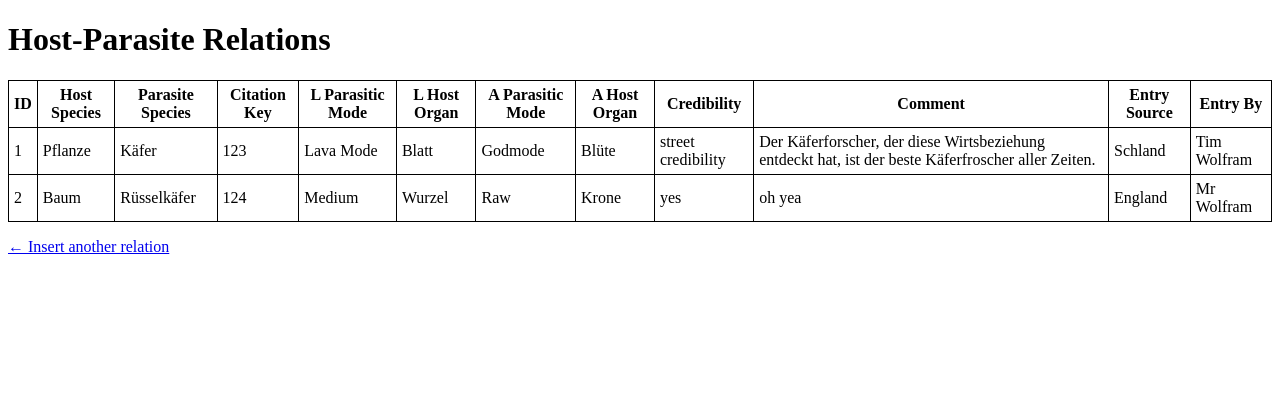
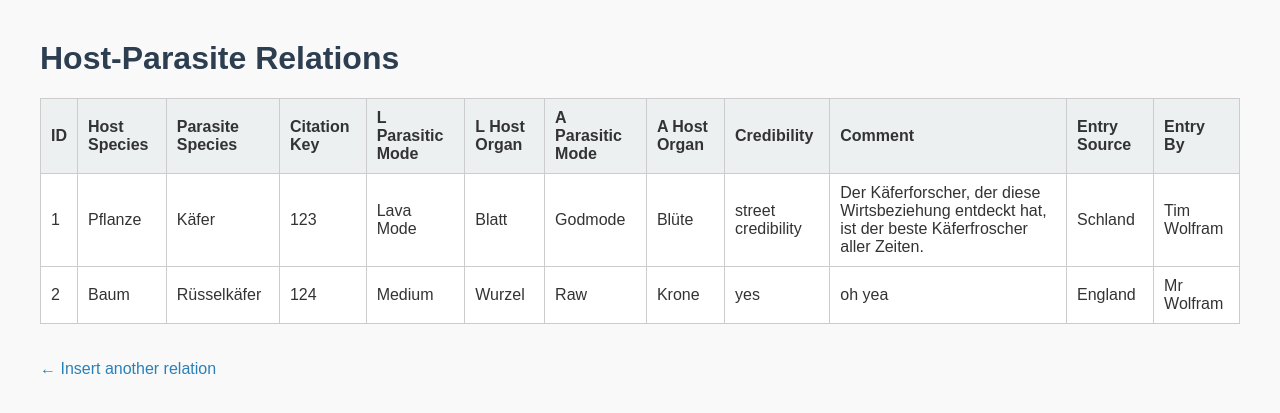
Before and after one commit to twolfra/CurculioBase, a Flask app: page /relations in a window 1280 px wide. Shown: the top 413 px of the page. Run offline with Flask 3, Linux system fonts and the light colour scheme; data comes from the database, SQL or seed files in the repository.

Commit message:
improved layout

```diff
--- a/app/__init__.py
+++ b/app/__init__.py
@@ -2,7 +2,7 @@ from flask import Flask
 from .models import db
 
 def create_app():
-    app = Flask(__name__)
+    app = Flask(__name__, static_folder='../static')
     app.config.from_pyfile('../config.py')
 
     db.init_app(app)
--- a/app/templates/insert_relation.html
+++ b/app/templates/insert_relation.html
@@ -2,9 +2,11 @@
 <html>
 <head>
     <title>Insert Host-Parasite Relation</title>
+    <link rel="stylesheet" href="{{ url_for('static', filename='style.css') }}">
 </head>
 <body>
     <h1>Insert Host-Parasite Relation</h1>
+
     <form method="POST" action="/submit">
         <label for="host">Host (Plant):</label>
         <input type="text" name="host" id="host" required><br>
@@ -41,5 +43,7 @@
 
         <button type="submit">Submit</button>
     </form>
+
+    <p><a href="/relations">📄 View all stored relations</a></p>
 </body>
 </html>
--- a/app/templates/relations.html
+++ b/app/templates/relations.html
@@ -1,15 +1,9 @@
 <!doctype html>
 <html>
-<head>
-    <title>Stored Host-Parasite Relations</title>
-    <style>
-        table, th, td {
-            border: 1px solid black;
-            border-collapse: collapse;
-            padding: 5px;
-        }
-    </style>
-</head>
+    <head>
+        <title>Stored Host-Parasite Relations</title>
+        <link rel="stylesheet" href="{{ url_for('static', filename='style.css') }}">
+    </head>
 <body>
     <h1>Host-Parasite Relations</h1>
     <table>
--- a/static/style.css
+++ b/static/style.css
@@ -0,0 +1,75 @@
+body {
+    font-family: Arial, sans-serif;
+    margin: 40px;
+    background-color: #f9f9f9;
+    color: #333;
+}
+
+h1 {
+    color: #2c3e50;
+}
+
+form {
+    background: #fff;
+    padding: 20px;
+    border: 1px solid #ddd;
+    border-radius: 8px;
+    max-width: 600px;
+}
+
+form label {
+    display: block;
+    margin-top: 10px;
+    font-weight: bold;
+}
+
+form input, form textarea {
+    width: 100%;
+    padding: 8px;
+    margin-top: 4px;
+    box-sizing: border-box;
+    border: 1px solid #ccc;
+    border-radius: 4px;
+}
+
+form button {
+    margin-top: 20px;
+    padding: 10px 20px;
+    background-color: #2c3e50;
+    color: white;
+    border: none;
+    border-radius: 4px;
+    cursor: pointer;
+}
+
+form button:hover {
+    background-color: #34495e;
+}
+
+a {
+    display: inline-block;
+    margin-top: 20px;
+    color: #2980b9;
+    text-decoration: none;
+}
+
+a:hover {
+    text-decoration: underline;
+}
+
+table {
+    width: 100%;
+    border-collapse: collapse;
+    background: white;
+    margin-top: 20px;
+}
+
+th, td {
+    border: 1px solid #ccc;
+    padding: 10px;
+    text-align: left;
+}
+
+th {
+    background-color: #ecf0f1;
+}
```
Also changed, not shown: app.py (deleted).
